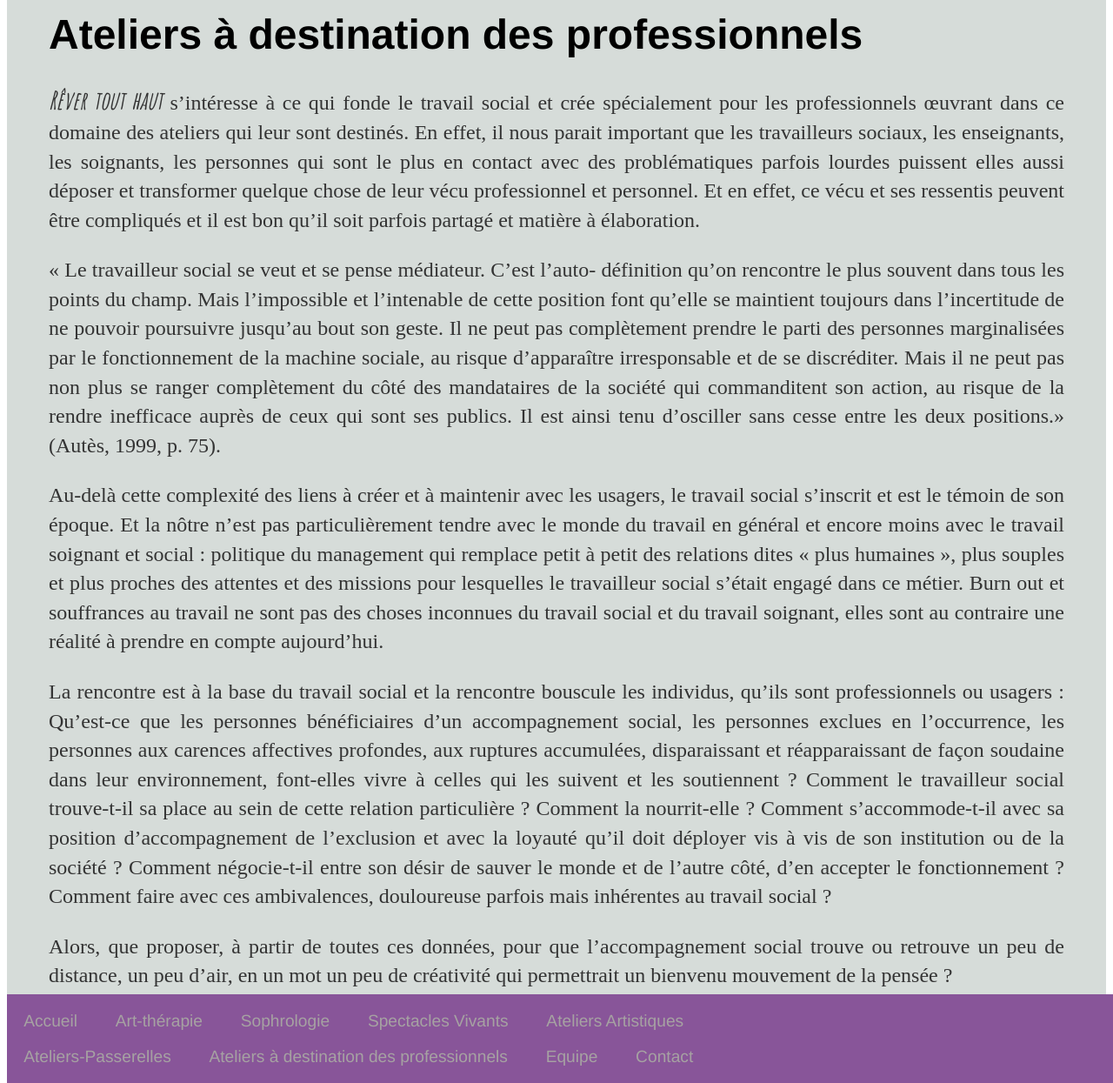
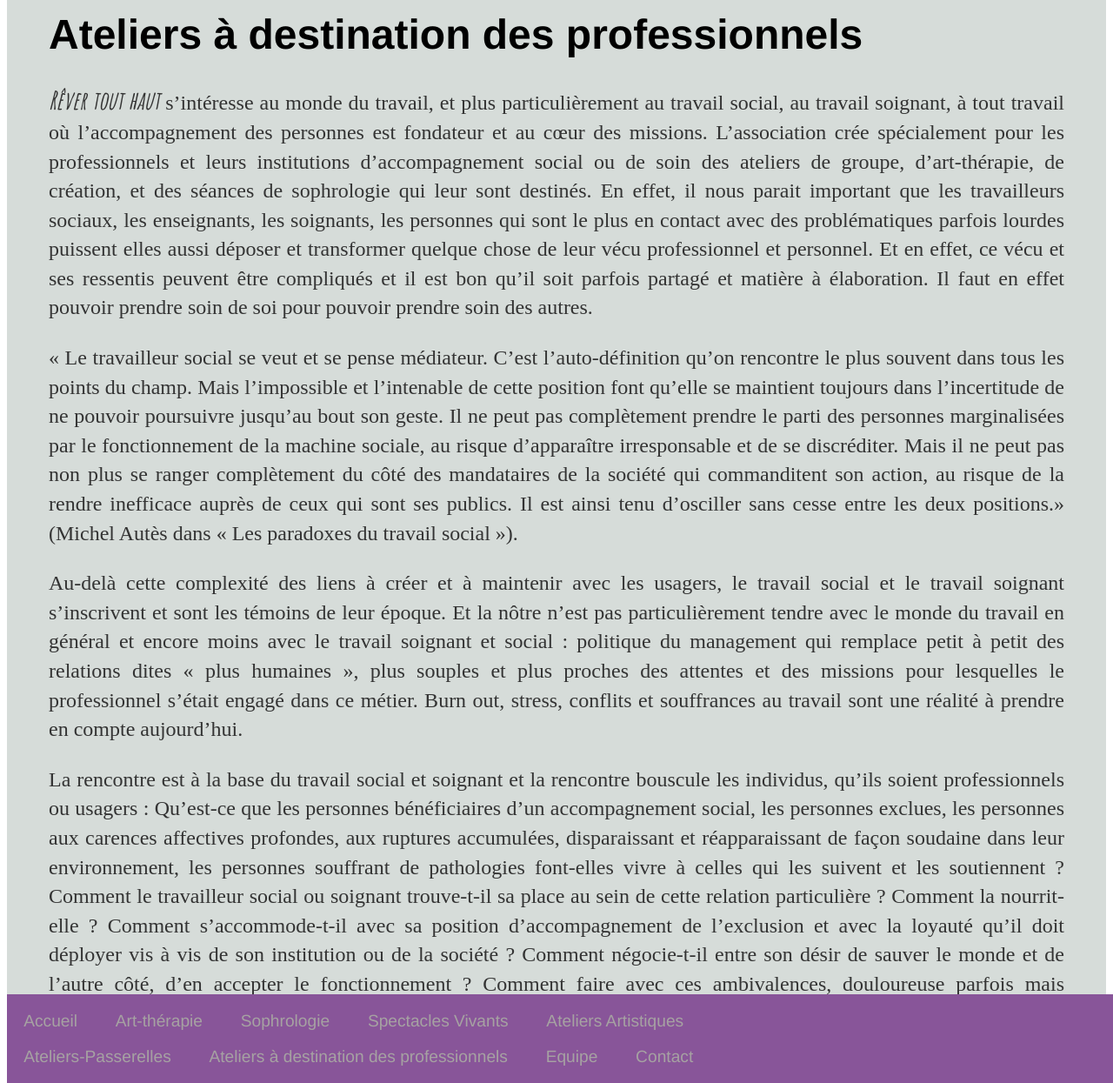
Before and after one commit to leshnik/revertouthaut, a Jekyll site: the page built from ateliers-pour-professionnels.md, in a window 1280 px wide and 1400 px high, scrolled down 195 px. Shown: the part 155-1400 px from the top of the window at 87% size. Built offline with Jekyll 4.4.1, drawn with Linux system fonts in a browser that asks for light colours; our own code applies the rules of GitHub Pages for plain Markdown files; some of the changed text lies outside the part shown.

Commit message:
Update text contents, and add italics for terrier poem

```diff
--- a/ateliers-pour-professionnels.md
+++ b/ateliers-pour-professionnels.md
@@ -1,21 +1,24 @@
 # Ateliers à destination des professionnels
 
-*Rêver tout haut*{:.rever-typog} s’intéresse à ce qui fonde le travail social et crée spécialement pour  les professionnels œuvrant dans ce domaine des ateliers qui leur sont destinés. En effet, il nous parait important que les travailleurs sociaux, les enseignants, les soignants, les personnes qui sont le plus en contact avec des problématiques parfois lourdes puissent elles aussi déposer et transformer quelque chose de leur vécu professionnel et personnel. Et en effet, ce vécu et ses ressentis peuvent être compliqués et il est bon qu’il soit parfois partagé et matière à élaboration.
+*Rêver tout haut*{:.rever-typog} s’intéresse au monde du travail, et plus particulièrement au travail social, au travail soignant, à tout travail où l’accompagnement des personnes est fondateur et au cœur des missions.  L’association crée spécialement pour  les professionnels et leurs institutions d’accompagnement social ou de soin des ateliers de groupe, d’art-thérapie, de création, et des séances de sophrologie qui leur sont destinés. En effet, il nous parait important que les travailleurs sociaux, les enseignants, les soignants, les personnes qui sont le plus en contact avec des problématiques parfois lourdes puissent elles aussi déposer et transformer quelque chose de leur vécu professionnel et personnel. Et en effet, ce vécu et ses ressentis peuvent être compliqués et il est bon qu’il soit parfois partagé et matière à élaboration. Il faut en effet pouvoir prendre soin de soi pour pouvoir prendre soin des autres.
 
-« Le travailleur social se veut et se pense médiateur. C’est l’auto- définition qu’on rencontre le plus souvent dans tous les points du champ. Mais l’impossible et l’intenable de cette position font qu’elle se maintient toujours dans l’incertitude de ne pouvoir poursuivre jusqu’au bout son geste. Il ne peut pas complètement prendre le parti des personnes marginalisées par le fonctionnement de la machine sociale, au risque d’apparaître irresponsable et de se discréditer. Mais il ne peut pas non plus se ranger complètement du côté des mandataires de la société qui commanditent son action, au risque de la rendre inefficace auprès de ceux qui sont ses publics. Il est ainsi tenu d’osciller sans cesse entre les deux positions.» (Autès, 1999, p. 75).
+« Le travailleur social se veut et se pense médiateur. C’est l’auto-définition qu’on rencontre le plus souvent dans tous les points du champ. Mais l’impossible et l’intenable de cette position font qu’elle se maintient toujours dans l’incertitude de ne pouvoir poursuivre jusqu’au bout son geste. Il ne peut pas complètement prendre le parti des personnes marginalisées par le fonctionnement de la machine sociale, au risque d’apparaître irresponsable et de se discréditer. Mais il ne peut pas non plus se ranger complètement du côté des mandataires de la société qui commanditent son action, au risque de la rendre inefficace auprès de ceux qui sont ses publics. Il est ainsi tenu d’osciller sans cesse entre les deux positions.» (Michel Autès dans « Les paradoxes du travail social »).
 
-Au-delà cette complexité des liens à créer et à maintenir avec les usagers, le travail social s’inscrit et est le témoin de son époque. Et la nôtre n’est pas particulièrement tendre avec le monde du travail en général et encore moins avec le travail soignant et social : politique du management qui remplace petit à petit des relations dites « plus humaines », plus souples et plus proches des attentes et des missions pour lesquelles le travailleur social s’était engagé dans ce métier. Burn out et souffrances au travail ne sont pas des choses inconnues du travail social et du travail soignant, elles sont au contraire une réalité à prendre en compte aujourd’hui.
+Au-delà cette complexité des liens à créer et à maintenir avec les usagers, le travail social et le travail soignant s’inscrivent et sont les témoins de leur époque. Et la nôtre n’est pas particulièrement tendre avec le monde du travail en général et encore moins avec le travail soignant et social : politique du management qui remplace petit à petit des relations dites « plus humaines », plus souples et plus proches des attentes et des missions pour lesquelles le professionnel s’était engagé dans ce métier. Burn out, stress, conflits et souffrances au travail sont une réalité à prendre en compte aujourd’hui.
 
-La rencontre est à la base du travail social et la rencontre bouscule les individus, qu’ils sont professionnels ou usagers : Qu’est-ce que les personnes bénéficiaires d’un accompagnement social, les personnes exclues en l’occurrence,  les personnes aux carences affectives profondes, aux ruptures accumulées, disparaissant et réapparaissant de façon soudaine dans leur environnement, font-elles vivre à celles qui les suivent et les soutiennent ? Comment le travailleur social trouve-t-il sa place au sein de cette relation particulière ? Comment la nourrit-elle ? Comment s’accommode-t-il avec sa position d’accompagnement de l’exclusion et avec la loyauté qu’il doit déployer vis à vis de son institution ou de la société ? Comment négocie-t-il entre son désir de sauver le monde et de l’autre côté, d’en accepter le fonctionnement ? Comment faire avec ces ambivalences, douloureuse parfois mais inhérentes au travail social ?
+
+La rencontre est à la base du travail social et soignant et la rencontre bouscule les individus, qu’ils soient professionnels ou usagers : Qu’est-ce que les personnes bénéficiaires d’un accompagnement social, les personnes exclues,  les personnes aux carences affectives profondes, aux ruptures accumulées, disparaissant et réapparaissant de façon soudaine dans leur environnement, les personnes souffrant de pathologies font-elles vivre à celles qui les suivent et les soutiennent ? Comment le travailleur social ou soignant trouve-t-il sa place au sein de cette relation particulière ? Comment la nourrit-elle ? Comment s’accommode-t-il avec sa position d’accompagnement de l’exclusion et avec la loyauté qu’il doit déployer vis à vis de son institution ou de la société ? Comment négocie-t-il entre son désir de sauver le monde et de l’autre côté, d’en accepter le fonctionnement ? Comment faire avec ces ambivalences, douloureuse parfois mais inhérentes au travail d’accompagnement et du soin ?
+
 
 Alors, que proposer, à partir de toutes ces données, pour que l’accompagnement social trouve ou retrouve un peu de distance, un peu d’air, en un mot un peu de créativité qui permettrait un bienvenu mouvement de la pensée ?
 
-*Rêver tout haut*{:.rever-typog} propose dans un premier temps un atelier d’écriture, « Garder traces », qui consiste en se mettant à écrire, à garder traces mais à garder traces différemment. Pas uniquement dans une vision de formulaires ou de cases à remplir, pas que dans une vision administrative du lien et de la rencontre. Mais dans le sens de garder les empreintes de ce que la personne rencontrée fait vivre, pour lui donner vie, pour lui donner preuve d’existence et par delà son existence donner ou redonner du sens à l’accompagnement, une continuité dans un travail au quotidien devenu souvent morcelé, dire que ces moments de rencontres et d’échanges même éphémères ont bel et bien existé, qu’ils s’inscrivent dans le temps et les mémoires, et dans une vision personnelle, subjective et non uniformisée.
+*Rêver tout haut*{:.rever-typog} propose ainsi différents ateliers, reliés aux problématiques du monde professionnel et propose par exemple un atelier d’écriture, **Garder traces**, qui consiste en se mettant à écrire, à garder traces mais à garder traces différemment. Pas uniquement dans une vision de formulaires ou de cases à remplir, pas que dans une vision administrative ou une vision effective, du lien et de la rencontre. Mais dans le sens de garder les empreintes de ce que la personne rencontrée fait vivre, pour lui donner vie, pour lui donner preuve d’existence et par delà son existence donner ou redonner du sens à l’accompagnement, une continuité dans un travail au quotidien devenu souvent morcelé, dire que ces moments de rencontres et d’échanges même éphémères ont bel et bien existé, qu’ils s’inscrivent dans le temps et les mémoires, et dans une vision personnelle, subjective et non uniformisée.
+
 
 Voici un exemple de texte témoignant d’une rencontre et d’un accompagnement vécus dans le cadre du travail social :
 
 ## Le terrier
->« Il sort de son garage, de son terrier de mégots et de merdes séchées
+>« *Il sort de son garage, de son terrier de mégots et de merdes séchées
 Il sourit
 Il s’accroupit, il ne peut pas rester ni debout ni assis
 Debout, c’est pour ceux qui savent se présenter, dire bonjour, parler d’eux, serrer les mains des autres, même de leurs ennemis
@@ -25,6 +28,6 @@
 Peut-être a-t-il peur de la guerre, celle que chaque jour il perd un peu plus et qu’il ne gagnera pas contre ses mains vides, contre son foie, contre ses cicatrices, contre 6 milliards d’humains et contre sa mère invisible, et éternellement fâchée
 Je ne pense pas qu’il ait été un jour enfant, je pense qu’il est né ainsi, 1 mètre 80, de corps presque liquide, de corps sans maintien.
 Mais ce matin il sourit. Un répit. De trois minutes et demi.
-Car il n’est pas mort cette nuit. Ni de froid, ni d’ennui, ni de souterrain, ni  de coup de pelle, ni de mauvais vin »
+Car il n’est pas mort cette nuit. Ni de froid, ni d’ennui, ni de souterrain, ni  de coup de pelle, ni de mauvais vin* »
 
 *Rêver tout haut*{:.rever-typog}  est donc un lieu où les travailleurs sociaux et leurs institutions peuvent trouver un accompagnement qui leur permette d’élaborer et de transformer leurs expériences, leur charge de travail, les liens à leurs usagers, le regard qu’ils portent sur eux (et réciproquement) au quotidien.
```
